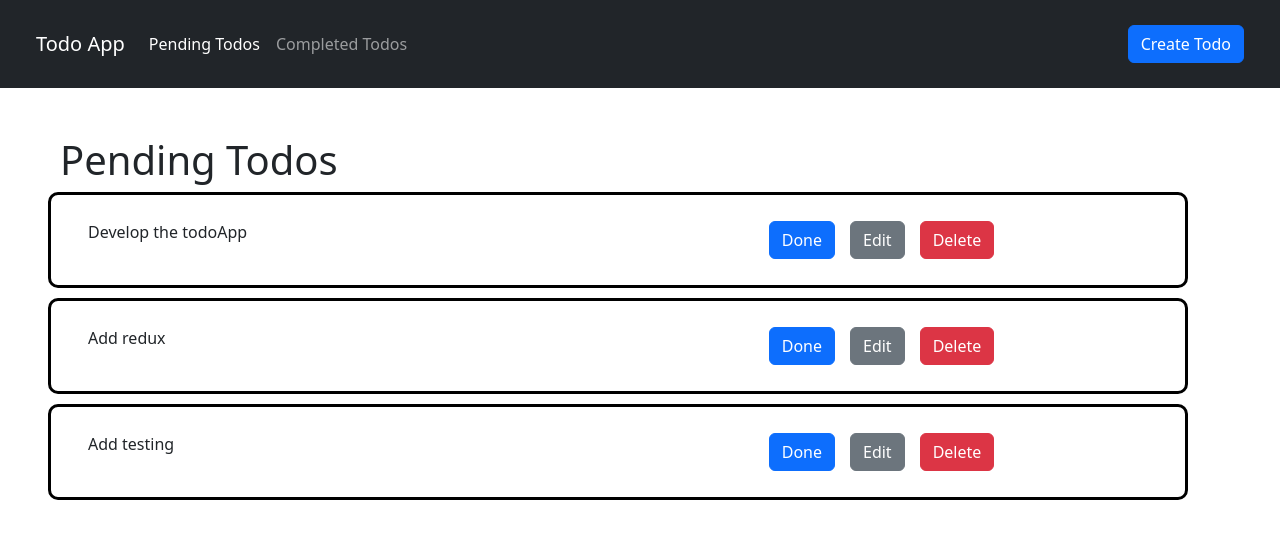
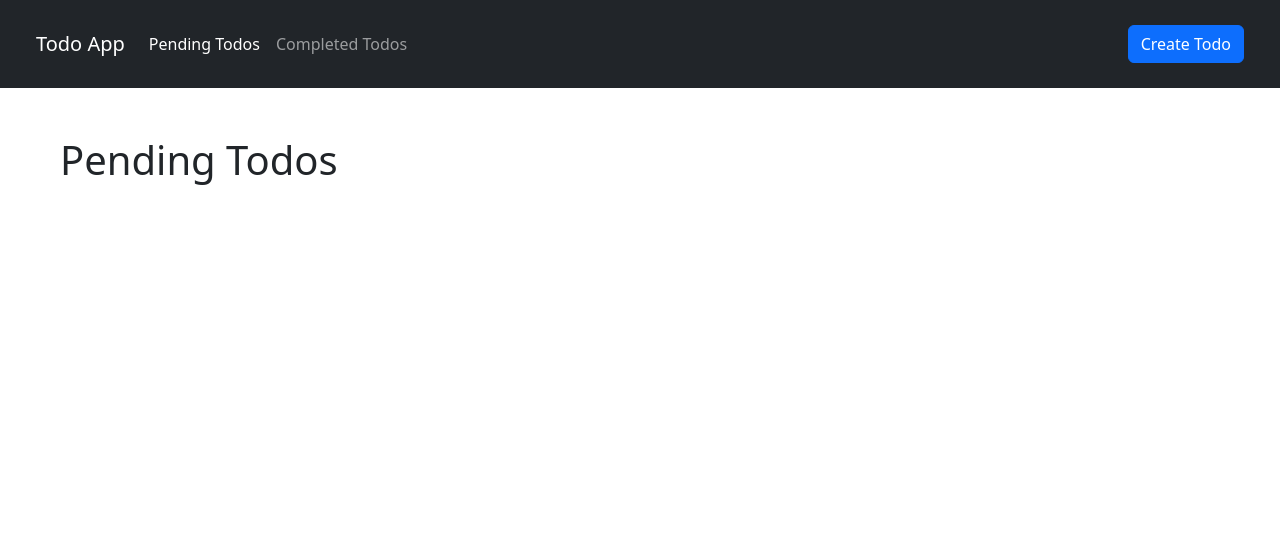
Before and after one commit to sesp13/todo-app-ts, a React (Vite) app: page /pending in a window 1280 px wide. Shown: the top 538 px of the page. Built offline with nearby package versions, Linux system fonts and the light colour scheme.

Commit message:
read todos from redux state

```diff
--- a/src/components/todo-list/TodoListComponent.tsx
+++ b/src/components/todo-list/TodoListComponent.tsx
@@ -1,29 +1,12 @@
 import { TodoComponent } from '../todo/TodoComponent';
+import { TodoListComponentProps } from './TodoListComponentProps';
 
-export const TodoList = () => {
+export const TodoList = ({ todos }: TodoListComponentProps) => {
   return (
     <section>
-      <TodoComponent
-        todoItem={{
-          id: 1,
-          done: false,
-          text: 'Develop the todoApp',
-        }}
-      />
-      <TodoComponent
-        todoItem={{
-          id: 2,
-          done: false,
-          text: 'Add redux',
-        }}
-      />
-      <TodoComponent
-        todoItem={{
-          id: 2,
-          done: false,
-          text: 'Add testing',
-        }}
-      />
+      {todos.map(todo => (
+        <TodoComponent key={todo.id} todoItem={todo} />
+      ))}
     </section>
   );
 };
--- /dev/null
+++ b/src/components/todo-list/TodoListComponentProps.ts
@@ -0,0 +1,5 @@
+import { Todo } from "../../types"
+
+export type TodoListComponentProps = {
+  todos: Todo[]
+}
--- a/src/pages/completed-todos-page/CompletedTodosPage.tsx
+++ b/src/pages/completed-todos-page/CompletedTodosPage.tsx
@@ -1,10 +1,16 @@
+import { useSelector } from "react-redux";
 import { TodoList } from "../../components"
+import { TodoState } from "../../store";
+import { Todo } from "../../types";
 
 export const CompletedTodosPage = () => {
+  const todoState: TodoState = useSelector((state: any) => state.todos);
+  const completedTodos = todoState.todos.filter((todo: Todo) => todo.done);
+
   return (
     <div className="container m-5">
         <h1>Completed Todos</h1>
-        <TodoList />
+        <TodoList todos={completedTodos} />
     </div>
   )
 }
--- a/src/pages/pending-todos-page/PendingTodosPage.tsx
+++ b/src/pages/pending-todos-page/PendingTodosPage.tsx
@@ -1,10 +1,16 @@
-import { TodoList } from "../../components"
+import { useSelector } from 'react-redux';
+import { TodoList } from '../../components';
+import { TodoState } from '../../store';
+import { Todo } from '../../types/todo';
 
 export const PendingTodosPage = () => {
+  const todoState: TodoState = useSelector((state: any) => state.todos);
+  const pendingTodos = todoState.todos.filter((todo: Todo) => !todo.done);
+
   return (
     <div className="container m-5">
-        <h1>Pending Todos</h1>
-        <TodoList />
+      <h1>Pending Todos</h1>
+      <TodoList todos={pendingTodos} />
     </div>
-  )
-}
+  );
+};
--- /dev/null
+++ b/src/types/index.ts
@@ -0,0 +1 @@
+export * from './todo';
```
